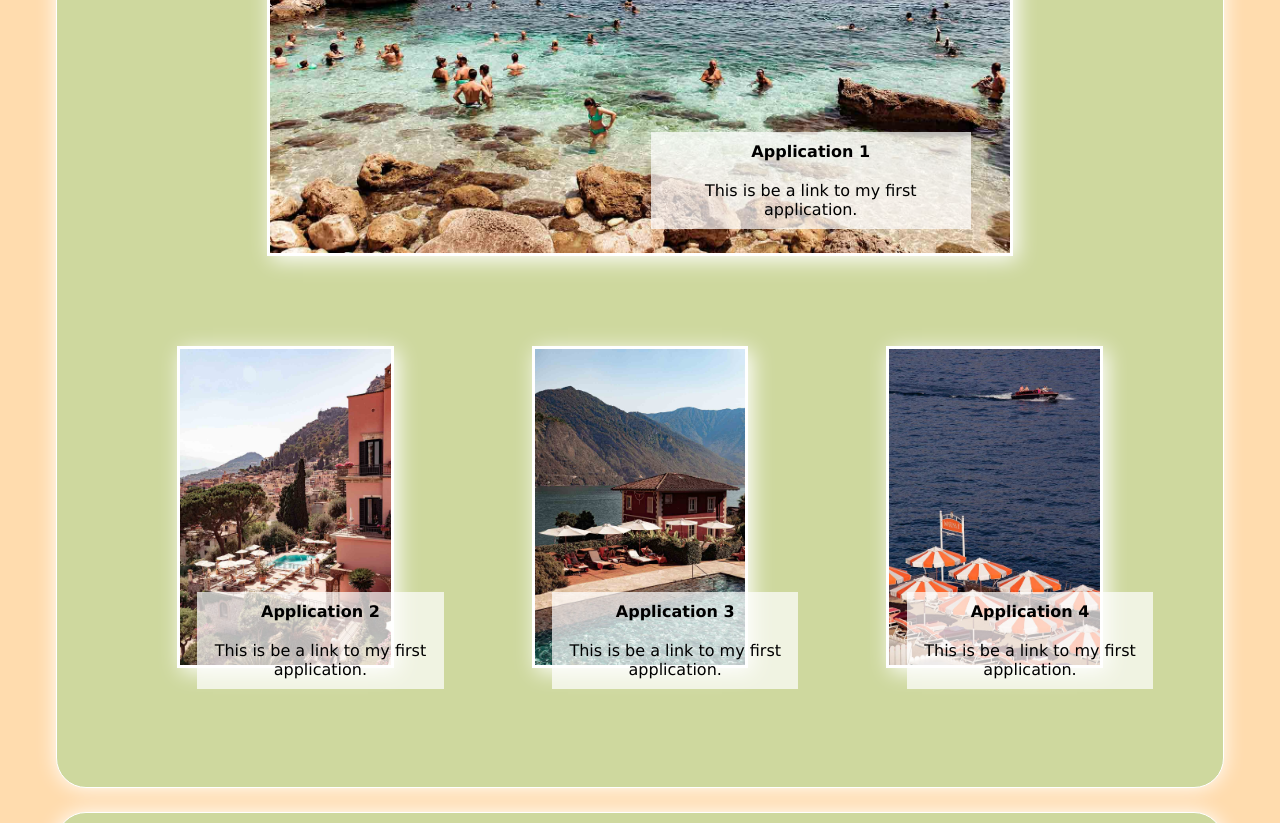
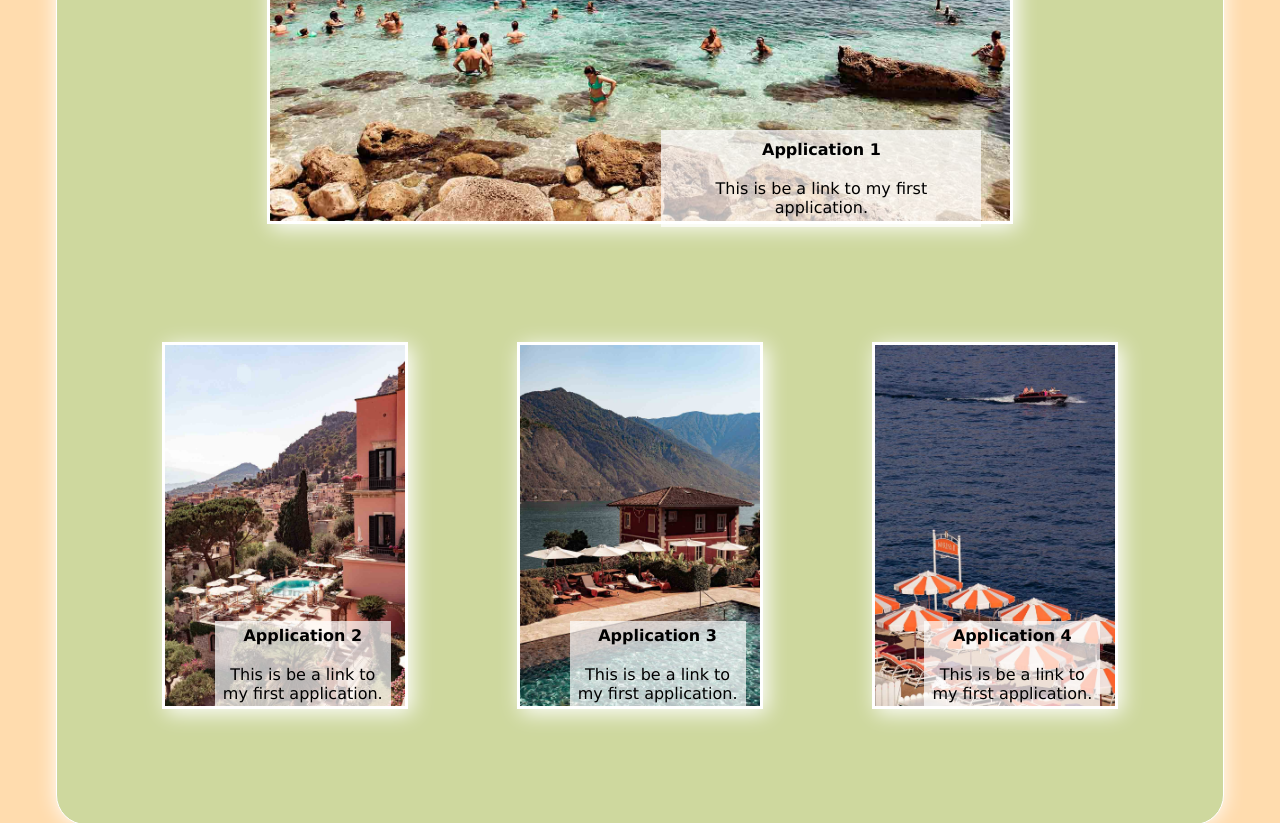
Before and after one commit to tjsoho/b-w2-portfolio, a plain HTML site: page index.html in a window 1280 px wide. Shown: the part 1140-1963 px from the top of the page. Drawn offline with Linux system fonts and the light colour scheme.

Commit message:
added further styling to image text box placements

```diff
--- a/assets/css/style.css
+++ b/assets/css/style.css
@@ -61,6 +61,11 @@ nav {
     border-radius: 5px;
 }
 
+#sticky-nav {
+    position : sticky;
+     top :0;
+}
+
 .menu-box:hover {
     background-color: #FFDCAE;
 }
@@ -68,11 +73,6 @@ nav {
 .menu-box:active {
     border-radius: 10px;
     border-color:  rgb(25, 79, 25);
-}
-
-#sticky-nav {
-    position : sticky;
-     top :0;
 }
 
 a {
@@ -136,9 +136,9 @@ p {
 }
 
 .large-image-text-box {
-    position: absolute;
-    bottom: 80px;
-    right: 19%;
+    position: relative;
+    bottom: 18%;
+    right: -17%;
     background-color:rgba(255, 255, 255, 0.701);
     color: black;
     padding: 10px;
@@ -150,12 +150,10 @@ p {
     flex-wrap: wrap;
     justify-content: space-evenly;
     width: 100%;
-    margin-bottom: 5%;
 }
 
 .full-image-div {
     flex-basis: 33%;
-    padding: 2%;
 }
 
 .zoom {
@@ -163,7 +161,6 @@ p {
     width: 70%;
     border: solid white;
     box-shadow: 4px 4px 20px white;
-    margin: 5%;
     transition: 1s;
 }
 
@@ -173,13 +170,13 @@ p {
 }
 
 .image-text-box {
-    position: absolute;
-    bottom: 20px;
-    right: 5%;
+    position: relative;
+    bottom: 20%;
+    right: -30%;
     background-color:rgba(255, 255, 255, 0.701);
     color: black;
-    padding: 10px;
-    width: 70%;
+    padding: 5px;
+    width: 50%;
 }
 
 .zoom:hover {
--- a/index.html
+++ b/index.html
@@ -12,9 +12,6 @@
   </style>
 </head>
 
-<body>
-
-
 <header class="header-container">
   <div class="menu-div-flex-item">
     <h1>Toby J</h1>
@@ -24,11 +21,13 @@
     alt="Photo of Toby in a white linen shirt infront of a green door">
 </header>
 
-  <nav id="sticky">
+<nav id="sticky-nav">
   <div class="menu-box"><a href="#about-me">About Me</a></div>
   <div class="menu-box"><a href="#my-work">My Work</a></div>
   <div class="menu-box"><a href="#contact">Contact</a></div>
 </nav>
+
+<body>
 
   <main class="content-container">
     <section class="content-box">
```
Lines whose indentation alone changed are shown as unchanged.
